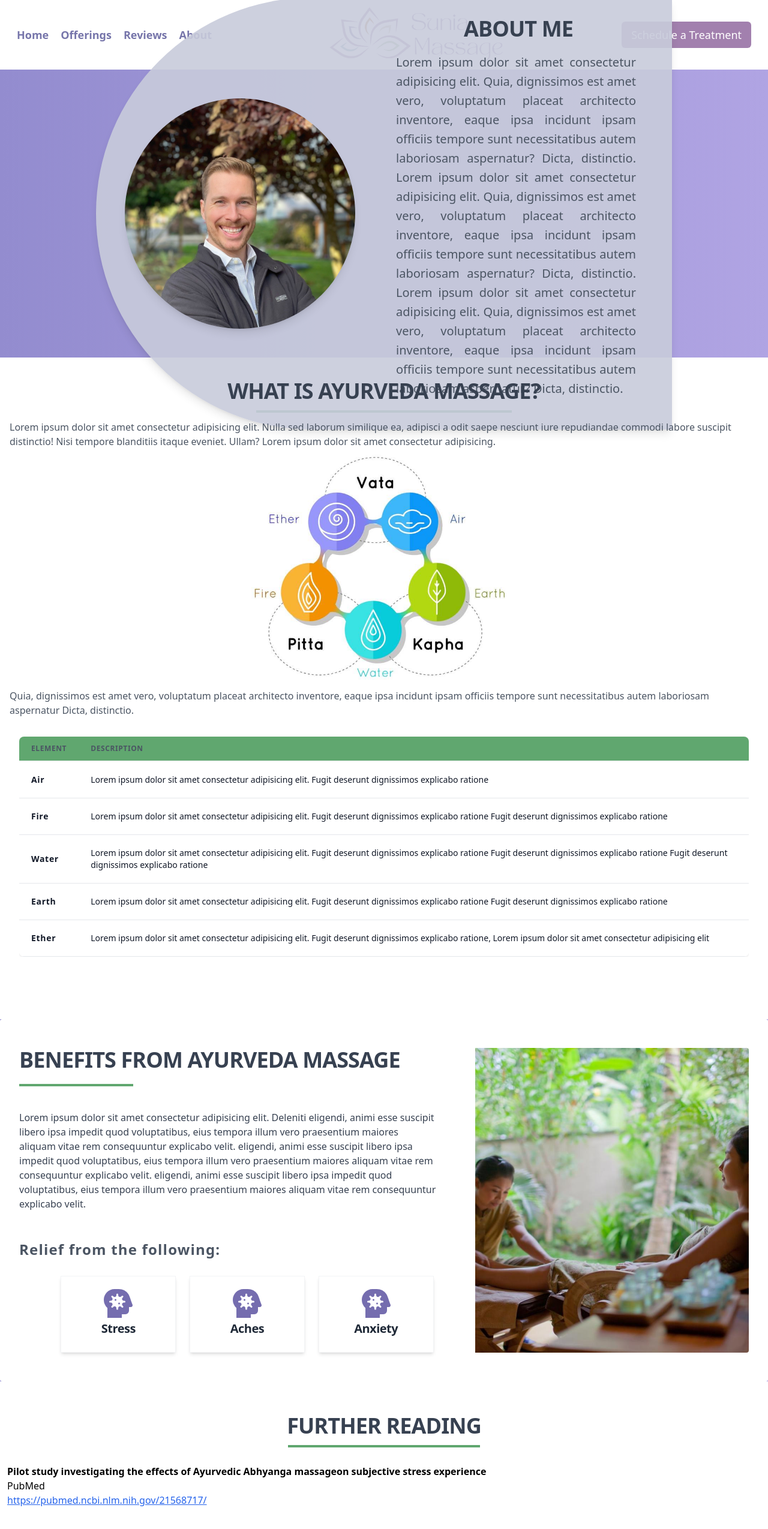
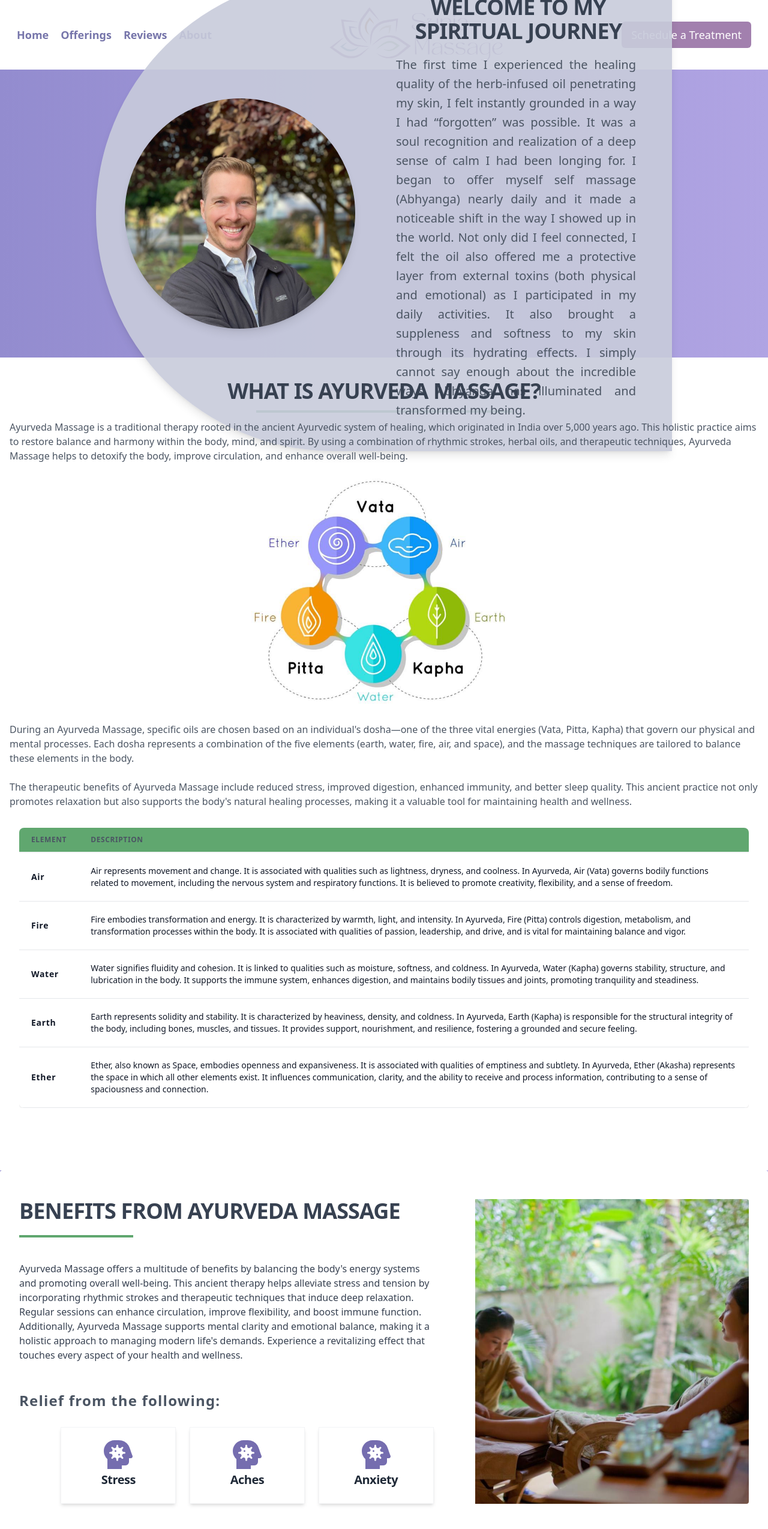
Before and after one commit to ShawnRSidwell/suniamassage, a React (Vite) app: page /about in a window 1280 px wide. Shown: the top 2549 px of the page at 60% size. Built offline with nearby package versions, Linux system fonts and the light colour scheme; no server answers.

Commit message:
Add text to about section

```diff
--- /dev/null
+++ b/src/data/AboutData.js
@@ -0,0 +1,34 @@
+const aboutData = [
+  {
+    id: 1,
+    element: "Air",
+    description:
+      "Air represents movement and change. It is associated with qualities such as lightness, dryness, and coolness. In Ayurveda, Air (Vata) governs bodily functions related to movement, including the nervous system and respiratory functions. It is believed to promote creativity, flexibility, and a sense of freedom.",
+  },
+  {
+    id: 2,
+    element: "Fire",
+    description:
+      "Fire embodies transformation and energy. It is characterized by warmth, light, and intensity. In Ayurveda, Fire (Pitta) controls digestion, metabolism, and transformation processes within the body. It is associated with qualities of passion, leadership, and drive, and is vital for maintaining balance and vigor.",
+  },
+  {
+    id: 3,
+    element: "Water",
+    description:
+      "Water signifies fluidity and cohesion. It is linked to qualities such as moisture, softness, and coldness. In Ayurveda, Water (Kapha) governs stability, structure, and lubrication in the body. It supports the immune system, enhances digestion, and maintains bodily tissues and joints, promoting tranquility and steadiness.",
+  },
+  {
+    id: 4,
+    element: "Earth",
+    description:
+      "Earth represents solidity and stability. It is characterized by heaviness, density, and coldness. In Ayurveda, Earth (Kapha) is responsible for the structural integrity of the body, including bones, muscles, and tissues. It provides support, nourishment, and resilience, fostering a grounded and secure feeling.",
+  },
+  {
+    id: 5,
+    element: "Ether",
+    description:
+      "Ether, also known as Space, embodies openness and expansiveness. It is associated with qualities of emptiness and subtlety. In Ayurveda, Ether (Akasha) represents the space in which all other elements exist. It influences communication, clarity, and the ability to receive and process information, contributing to a sense of spaciousness and connection.",
+  },
+];
+
+export default aboutData;
--- a/src/pages/About.jsx
+++ b/src/pages/About.jsx
@@ -3,45 +3,62 @@ import FurtherReadingList from "../ui/FurtherReadingList";
 import Headline from "../ui/Headline";
 import Hero from "../ui/Hero";
 import Icon from "../ui/Icon";
+import Jumbotron from "../ui/Jumbotron";
 import LargeCard from "../ui/LargeCard";
 import Table from "../ui/Table";
 
 function About() {
   return (
     <section id="about">
-      <Hero headline="About Me" image="/LinkedInPhoto Final.jpg">
+      <Hero
+        headline="Welcome to my spiritual journey"
+        image="/LinkedInPhoto Final.jpg"
+      >
         <p className="leading-5 md:leading-8">
-          Lorem ipsum dolor sit amet consectetur adipisicing elit. Quia,
-          dignissimos est amet vero, voluptatum placeat architecto inventore,
-          eaque ipsa incidunt ipsam officiis tempore sunt necessitatibus autem
-          laboriosam aspernatur? Dicta, distinctio. Lorem ipsum dolor sit amet
-          consectetur adipisicing elit. Quia, dignissimos est amet vero,
-          voluptatum placeat architecto inventore, eaque ipsa incidunt ipsam
-          officiis tempore sunt necessitatibus autem laboriosam aspernatur?
-          Dicta, distinctio. Lorem ipsum dolor sit amet consectetur adipisicing
-          elit. Quia, dignissimos est amet vero, voluptatum placeat architecto
-          inventore, eaque ipsa incidunt ipsam officiis tempore sunt
-          necessitatibus autem laboriosam aspernatur? Dicta, distinctio.
+          The first time I experienced the healing quality of the herb-infused
+          oil penetrating my skin, I felt instantly grounded in a way I had
+          “forgotten” was possible. It was a soul recognition and realization of
+          a deep sense of calm I had been longing for. I began to offer myself
+          self massage (Abhyanga) nearly daily and it made a noticeable shift in
+          the way I showed up in the world. Not only did I feel connected, I
+          felt the oil also offered me a protective layer from external toxins
+          (both physical and emotional) as I participated in my daily
+          activities. It also brought a suppleness and softness to my skin
+          through its hydrating effects. I simply cannot say enough about the
+          incredible ways Abhyanga has illuminated and transformed my being.
         </p>
       </Hero>
       <div className="md:py-9 max-w-screen-xl mx-auto">
-        <Headline className="mx-3 text-center ">
+        <Headline className="mx-3 text-center">
           What Is Ayurveda Massage?
         </Headline>
         <hr className="border-[#60A76F] w-1/3 mx-auto border-2 my-3" />
-        <p className=" md:max-w-screen-2xl mx-auto px-4 text-gray-600">
-          {" "}
-          Lorem ipsum dolor sit amet consectetur adipisicing elit. Nulla sed
-          laborum similique ea, adipisci a odit saepe nesciunt iure repudiandae
-          commodi labore suscipit distinctio! Nisi tempore blanditiis itaque
-          eveniet. Ullam? Lorem ipsum dolor sit amet consectetur adipisicing.
+        <p className="md:max-w-screen-2xl mx-auto px-4 text-gray-600">
+          Ayurveda Massage is a traditional therapy rooted in the ancient
+          Ayurvedic system of healing, which originated in India over 5,000
+          years ago. This holistic practice aims to restore balance and harmony
+          within the body, mind, and spirit. By using a combination of rhythmic
+          strokes, herbal oils, and therapeutic techniques, Ayurveda Massage
+          helps to detoxify the body, improve circulation, and enhance overall
+          well-being.
           <img
             src="doshas.PNG"
-            className="md:w-[500px] md:h-[400px] mx-auto "
+            alt="Doshas"
+            className="md:w-[500px] md:h-[400px] mx-auto my-4"
           />
-          Quia, dignissimos est amet vero, voluptatum placeat architecto
-          inventore, eaque ipsa incidunt ipsam officiis tempore sunt
-          necessitatibus autem laboriosam aspernatur Dicta, distinctio.
+          During an Ayurveda Massage, specific oils are chosen based on an
+          individual&apos;s dosha—one of the three vital energies (Vata, Pitta,
+          Kapha) that govern our physical and mental processes. Each dosha
+          represents a combination of the five elements (earth, water, fire,
+          air, and space), and the massage techniques are tailored to balance
+          these elements in the body.
+          <br />
+          <br />
+          The therapeutic benefits of Ayurveda Massage include reduced stress,
+          improved digestion, enhanced immunity, and better sleep quality. This
+          ancient practice not only promotes relaxation but also supports the
+          body&apos;s natural healing processes, making it a valuable tool for
+          maintaining health and wellness.
         </p>
         <Table />
       </div>
@@ -52,22 +69,23 @@ function About() {
           alt="Large massage picture"
         >
           <p className="w-11/12 py-2 md:py-5 text-gray-700">
-            Lorem ipsum dolor sit amet consectetur adipisicing elit. Deleniti
-            eligendi, animi esse suscipit libero ipsa impedit quod voluptatibus,
-            eius tempora illum vero praesentium maiores aliquam vitae rem
-            consequuntur explicabo velit. eligendi, animi esse suscipit libero
-            ipsa impedit quod voluptatibus, eius tempora illum vero praesentium
-            maiores aliquam vitae rem consequuntur explicabo velit. eligendi,
-            animi esse suscipit libero ipsa impedit quod voluptatibus, eius
-            tempora illum vero praesentium maiores aliquam vitae rem
-            consequuntur explicabo velit.
+            Ayurveda Massage offers a multitude of benefits by balancing the
+            body&apos;s energy systems and promoting overall well-being. This
+            ancient therapy helps alleviate stress and tension by incorporating
+            rhythmic strokes and therapeutic techniques that induce deep
+            relaxation. Regular sessions can enhance circulation, improve
+            flexibility, and boost immune function. Additionally, Ayurveda
+            Massage supports mental clarity and emotional balance, making it a
+            holistic approach to managing modern life&apos;s demands. Experience
+            a revitalizing effect that touches every aspect of your health and
+            wellness.
           </p>
           <p className="w-11/12 py-3 md:py-7 text-2xl tracking-wider font-semibold text-gray-600">
             Relief from the following:
           </p>
           <div className="flex justify-around h-full md:gap-3 md:mx-16 text-gray-800">
-            <Icon size="3em"> Stress</Icon>
-            <Icon size="3em"> Aches</Icon>
+            <Icon size="3em">Stress</Icon>
+            <Icon size="3em">Aches</Icon>
             <Icon size="3em">Anxiety</Icon>
           </div>
         </LargeCard>
--- a/src/ui/CallToActionSection.jsx
+++ b/src/ui/CallToActionSection.jsx
@@ -16,7 +16,7 @@ function CallToActionSection() {
       >
         <p>For Consultations, Body Therapies and Energetic Coaching</p>
       </Panel>
-      <hr className="border-cGreen-400 w-5/6 md:hidden" />;
+      <hr className="border-cGreen-400 w-5/6 md:hidden" />
     </div>
   );
 }
--- a/src/ui/Carousel.jsx
+++ b/src/ui/Carousel.jsx
@@ -46,7 +46,6 @@ function Carousel() {
             </SwiperSlide>
           ))}
         </Swiper>
-        <div className="swiper-pagination mt-8"></div>
       </div>
     </section>
   );
--- a/src/ui/Table.jsx
+++ b/src/ui/Table.jsx
@@ -1,36 +1,6 @@
+import aboutData from "../data/AboutData";
+
 function Table() {
-  const data = [
-    {
-      id: 1,
-      element: "Air",
-      description:
-        "Lorem ipsum dolor sit amet consectetur adipisicing elit. Fugit deserunt dignissimos explicabo ratione ",
-    },
-    {
-      id: 2,
-      element: "Fire",
-      description:
-        "Lorem ipsum dolor sit amet consectetur adipisicing elit. Fugit deserunt dignissimos explicabo ratione Fugit deserunt dignissimos explicabo ratione ",
-    },
-    {
-      id: 3,
-      element: "Water",
-      description:
-        "Lorem ipsum dolor sit amet consectetur adipisicing elit. Fugit deserunt dignissimos explicabo ratione Fugit deserunt dignissimos explicabo ratione Fugit deserunt dignissimos explicabo ratione ",
-    },
-    {
-      id: 4,
-      element: "Earth",
-      description:
-        "Lorem ipsum dolor sit amet consectetur adipisicing elit. Fugit deserunt dignissimos explicabo ratione Fugit deserunt dignissimos explicabo ratione ",
-    },
-    {
-      id: 5,
-      element: "Ether",
-      description:
-        "Lorem ipsum dolor sit amet consectetur adipisicing elit. Fugit deserunt dignissimos explicabo ratione, Lorem ipsum dolor sit amet consectetur adipisicing elit ",
-    },
-  ];
   return (
     <div className="container mx-auto px-4 sm:px-8">
       <div className="py-8">
@@ -54,7 +24,7 @@ function Table() {
                 </tr>
               </thead>
               <tbody>
-                {data.map((person) => (
+                {aboutData.map((person) => (
                   <tr key={person.id}>
                     <td className="px-5 py-5 border-b border-gray-200 bg-white text-sm">
                       <p className="text-gray-900 whitespace-no-wrap font-semibold tracking-wider">
```
Also changed, not shown: src/ui/Review.jsx (+15 -2 lines).
